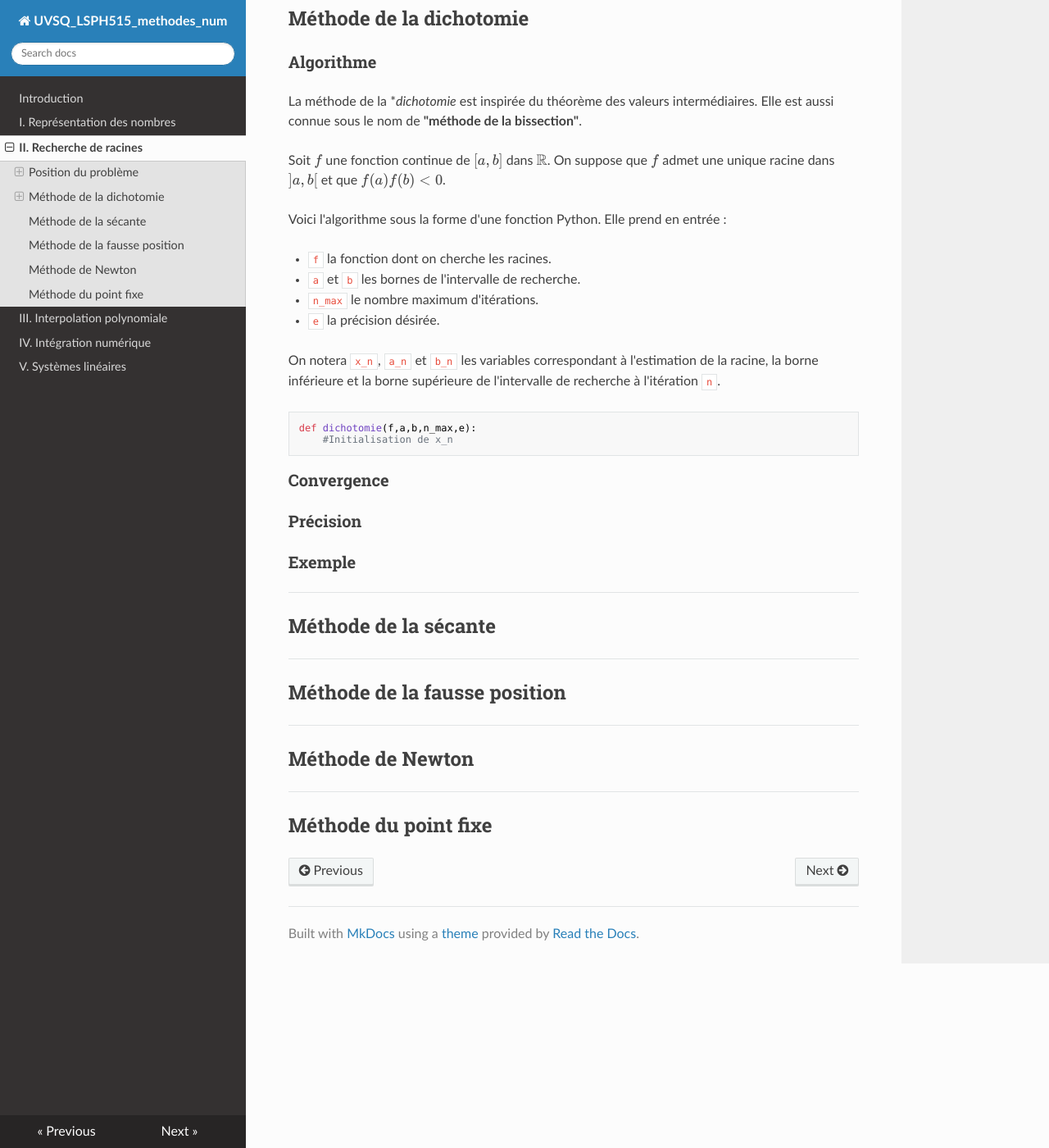
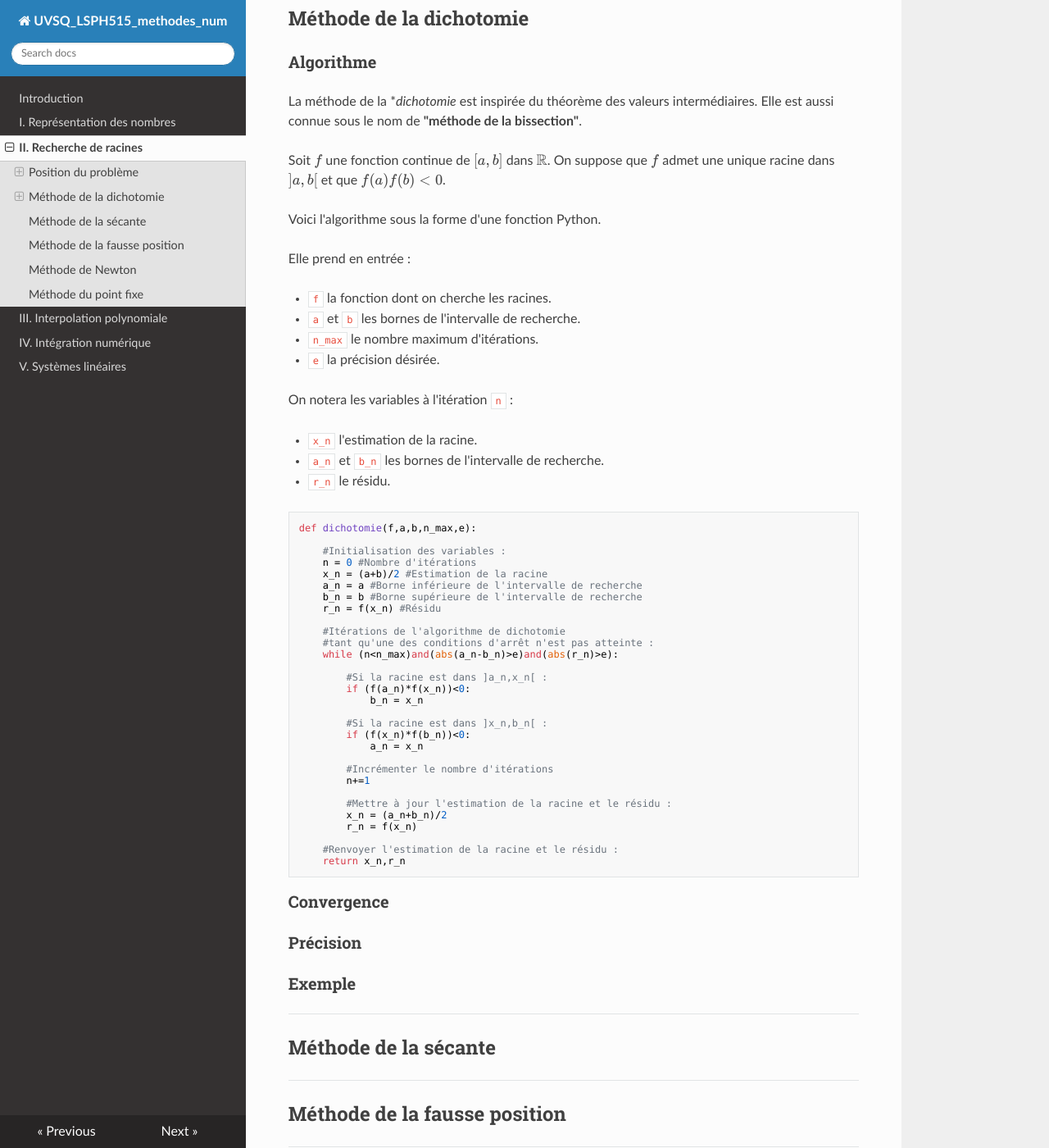
Before and after one commit to NicOudart/UVSQ_LSPH515_methodes_num, an MkDocs documentation site: the page built from docs/Chap2_Recherche_de_racines.md, in a window 1280 px wide and 1400 px high, scrolled down 3388 px. Shown: the whole window at 82% size. Built offline with MkDocs 1.6.1, drawn with Linux system fonts in a browser that asks for light colours; nearby versions of some CDN libraries.

Commit message:
-Working dichotomy algorithm in Chapter 2.

```diff
--- a/docs/Chap2_Recherche_de_racines.md
+++ b/docs/Chap2_Recherche_de_racines.md
@@ -131,6 +131,7 @@ Soit $f$ une fonction continue de $[a,b]$ dans $\mathbb{R}$.
 On suppose que $f$ admet une unique racine dans $]a,b[$ et que $f(a)f(b)<0$.
 
 Voici l'algorithme sous la forme d'une fonction Python.
+
 Elle prend en entrée :
 
 * `f` la fonction dont on cherche les racines.
@@ -141,11 +142,45 @@ Elle prend en entrée :
 
 * `e` la précision désirée.
 
-On notera `x_n`, `a_n` et `b_n` les variables correspondant à l'estimation de la racine, la borne inférieure et la borne supérieure de l'intervalle de recherche à l'itération `n`.
+On notera les variables à l'itération `n` :
+
+* `x_n` l'estimation de la racine.
+
+* `a_n` et `b_n` les bornes de l'intervalle de recherche.
+
+* `r_n` le résidu.
 
 ~~~
 def dichotomie(f,a,b,n_max,e):
-	#Initialisation de x_n
+
+	#Initialisation des variables :
+	n = 0 #Nombre d'itérations
+	x_n = (a+b)/2 #Estimation de la racine
+	a_n = a #Borne inférieure de l'intervalle de recherche
+	b_n = b #Borne supérieure de l'intervalle de recherche
+	r_n = f(x_n) #Résidu
+
+	#Itérations de l'algorithme de dichotomie
+	#tant qu'une des conditions d'arrêt n'est pas atteinte :
+	while (n<n_max)and(abs(a_n-b_n)>e)and(abs(r_n)>e):
+
+		#Si la racine est dans ]a_n,x_n[ :
+		if (f(a_n)*f(x_n))<0:
+			b_n = x_n
+
+		#Si la racine est dans ]x_n,b_n[ :
+		if (f(x_n)*f(b_n))<0:
+			a_n = x_n
+
+		#Incrémenter le nombre d'itérations
+		n+=1
+
+		#Mettre à jour l'estimation de la racine et le résidu :
+		x_n = (a_n+b_n)/2
+		r_n = f(x_n)
+
+	#Renvoyer l'estimation de la racine et le résidu :
+	return x_n,r_n
 ~~~
 
 ### Convergence
```
